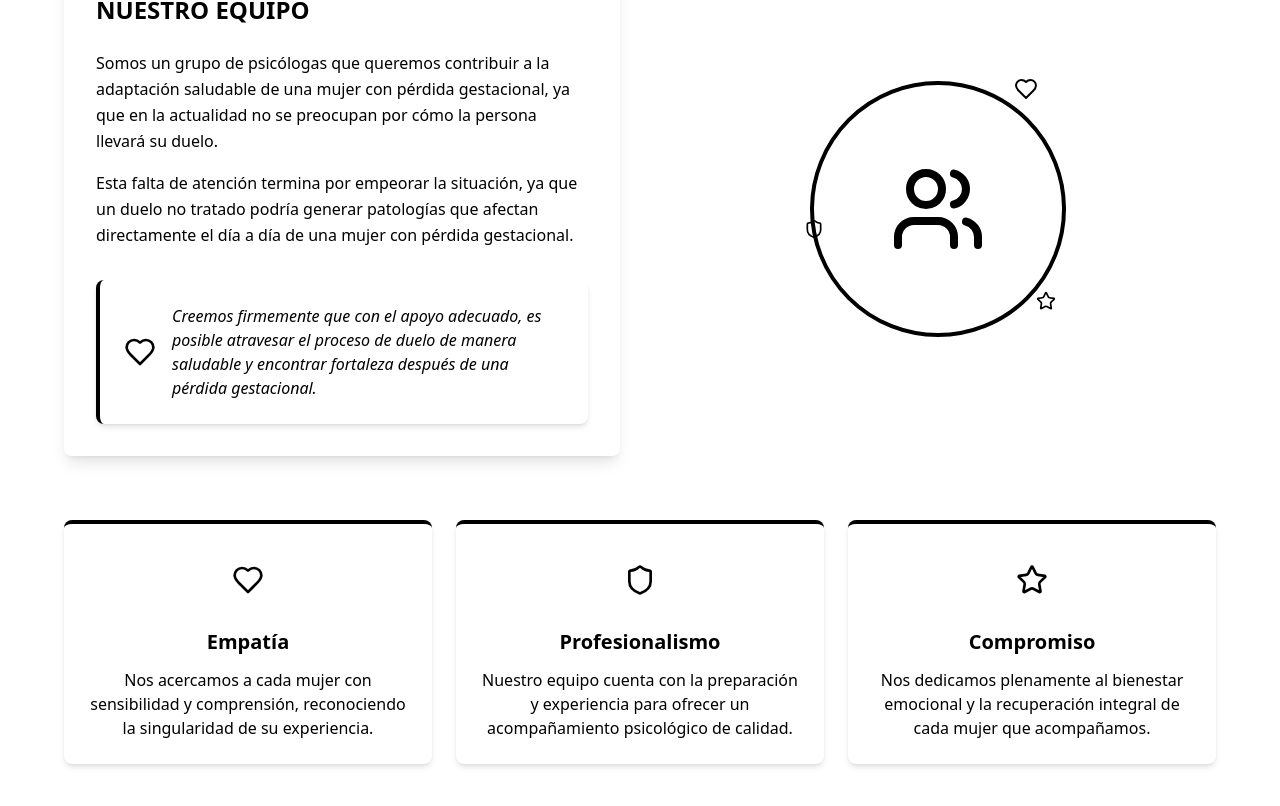
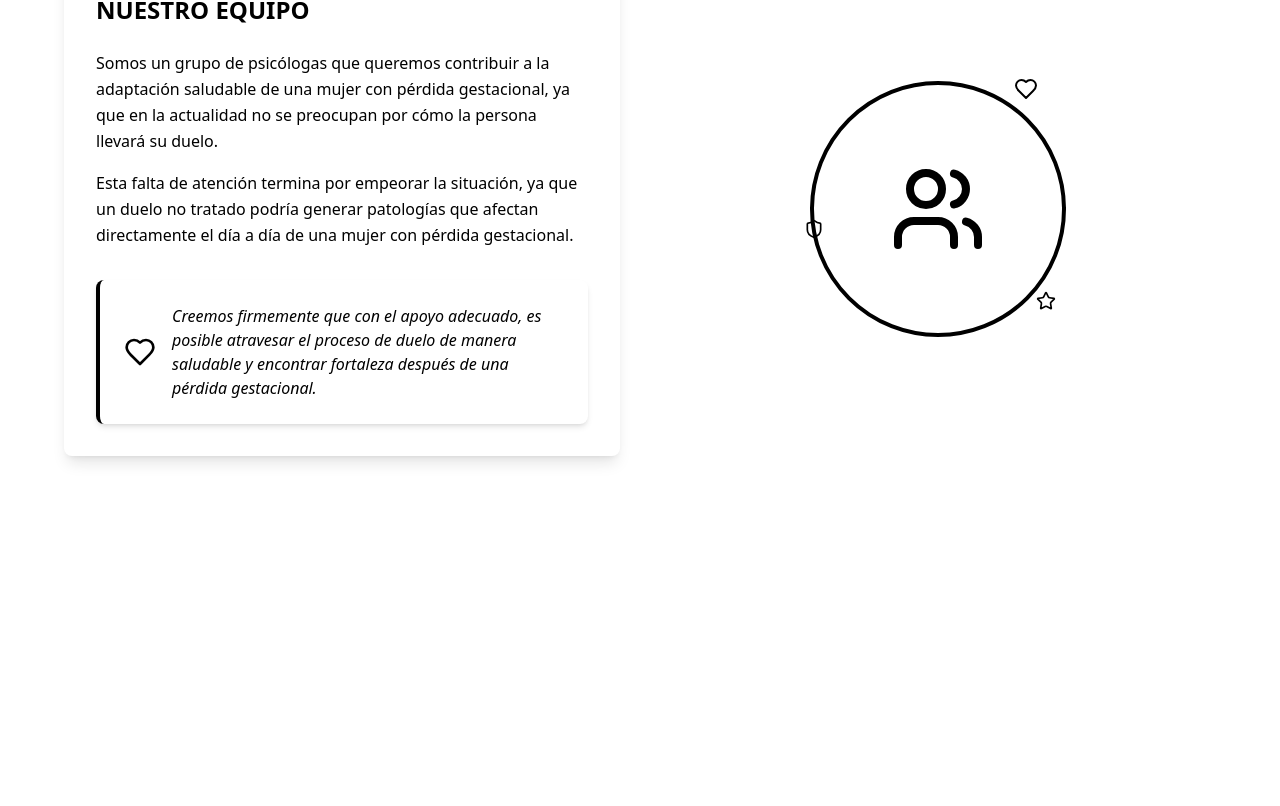
Before and after one commit to KevinDaniel18/aura-page, a Next.js app: page /quienes-somos in a window 1280 px wide. Shown: the part 302-1108 px from the top of the page. After the commit the page ends 822 px from the top, so only its background shows below. Built offline with nearby package versions, Linux system fonts and the light colour scheme.

Commit message:
final page

```diff
--- a/src/app/quienes-somos/page.tsx
+++ b/src/app/quienes-somos/page.tsx
@@ -77,48 +77,6 @@ export default function QuienesSomos() {
             </div>
           </div>
         </div>
-
-        {/* Sección adicional con valores */}
-        <div className="mt-16 grid grid-cols-1 md:grid-cols-3 gap-6">
-          <div className="bg-white p-6 rounded-lg shadow-md hover:shadow-lg transition-all duration-300 border-t-4 border-primary">
-            <div className="bg-primary bg-opacity-10 w-16 h-16 rounded-full flex items-center justify-center mb-4 mx-auto">
-              <Heart className="h-8 w-8 text-primary" />
-            </div>
-            <h4 className="text-xl font-semibold text-secondary text-center mb-3">
-              Empatía
-            </h4>
-            <p className="text-center text-textSecondary">
-              Nos acercamos a cada mujer con sensibilidad y comprensión,
-              reconociendo la singularidad de su experiencia.
-            </p>
-          </div>
-
-          <div className="bg-white p-6 rounded-lg shadow-md hover:shadow-lg transition-all duration-300 border-t-4 border-primary">
-            <div className="bg-primary bg-opacity-10 w-16 h-16 rounded-full flex items-center justify-center mb-4 mx-auto">
-              <Shield className="h-8 w-8 text-primary" />
-            </div>
-            <h4 className="text-xl font-semibold text-secondary text-center mb-3">
-              Profesionalismo
-            </h4>
-            <p className="text-center text-textSecondary">
-              Nuestro equipo cuenta con la preparación y experiencia para
-              ofrecer un acompañamiento psicológico de calidad.
-            </p>
-          </div>
-
-          <div className="bg-white p-6 rounded-lg shadow-md hover:shadow-lg transition-all duration-300 border-t-4 border-primary">
-            <div className="bg-primary bg-opacity-10 w-16 h-16 rounded-full flex items-center justify-center mb-4 mx-auto">
-              <Star className="h-8 w-8 text-primary" />
-            </div>
-            <h4 className="text-xl font-semibold text-secondary text-center mb-3">
-              Compromiso
-            </h4>
-            <p className="text-center text-textSecondary">
-              Nos dedicamos plenamente al bienestar emocional y la recuperación
-              integral de cada mujer que acompañamos.
-            </p>
-          </div>
-        </div>
       </div>
     </section>
   );
```
